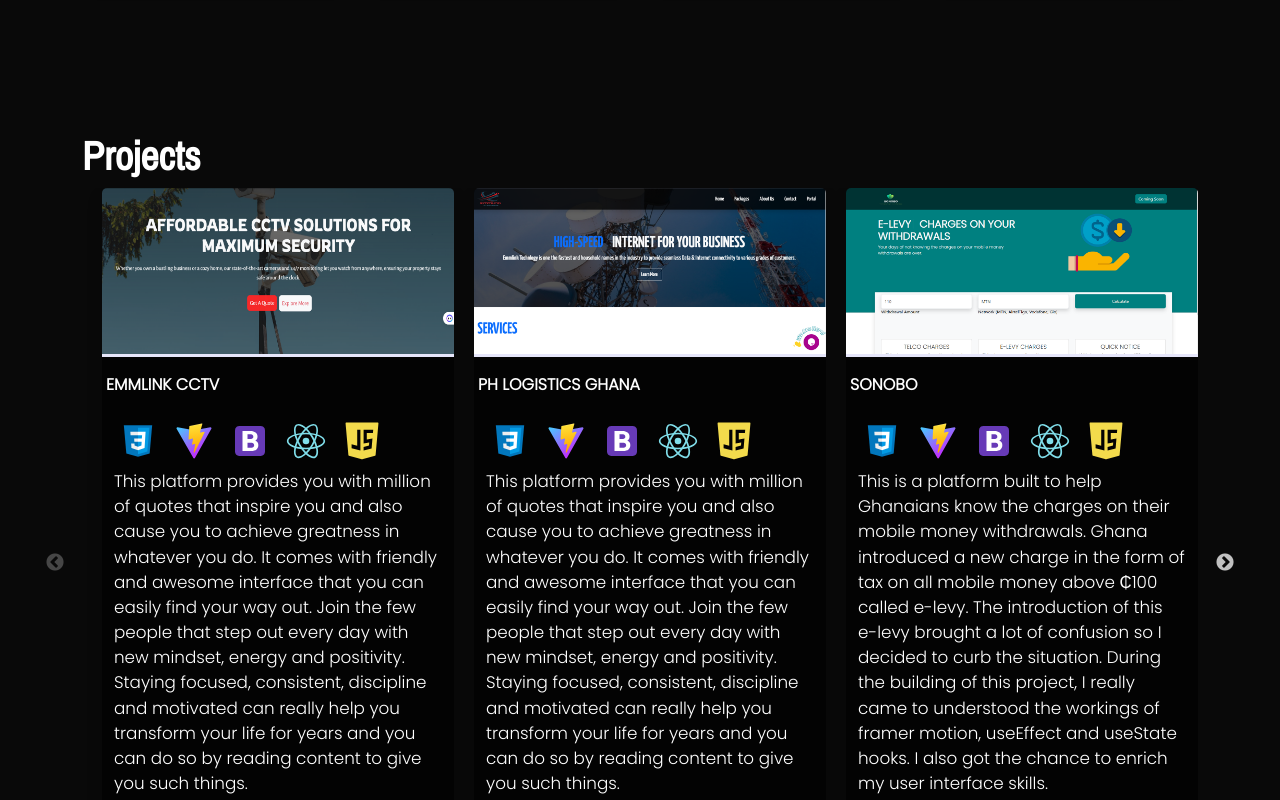
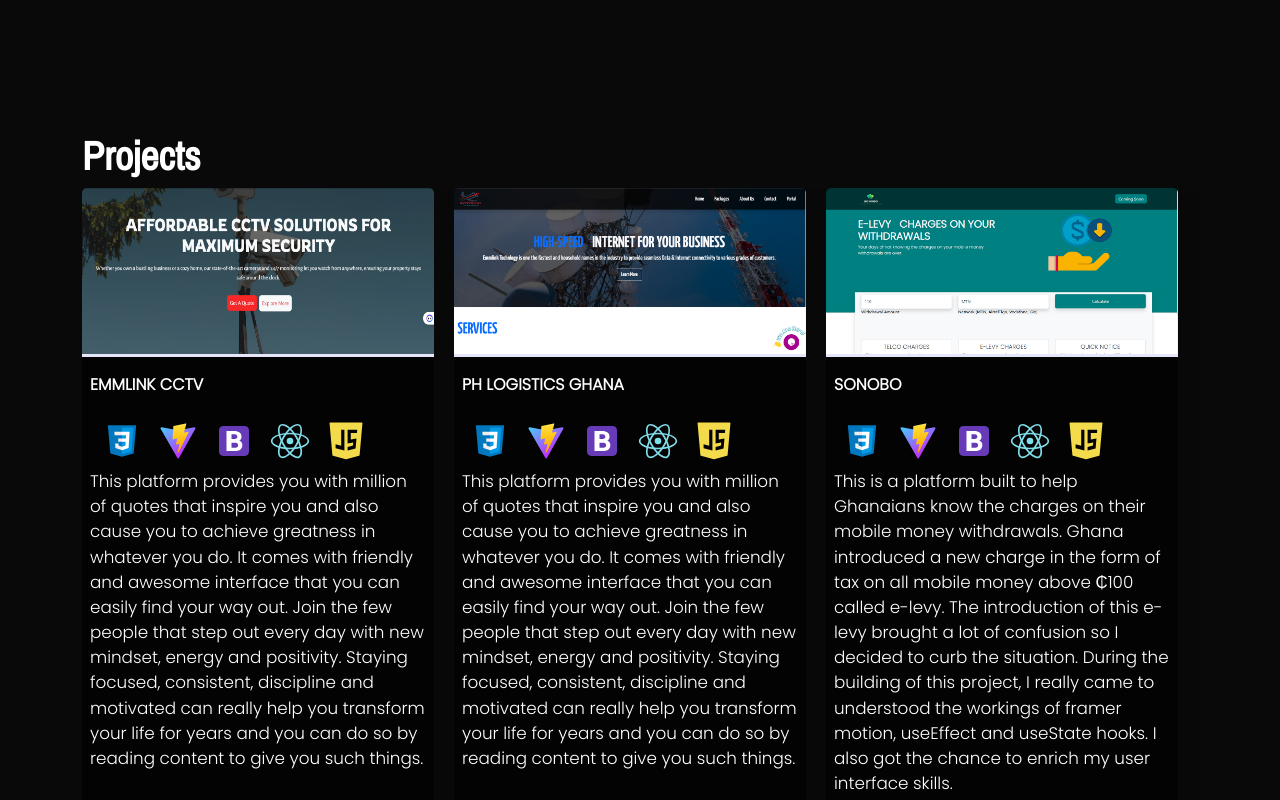
Before and after one commit to quophiBonney/solomonbonney, a Next.js app: page / in a window 1280 px wide. Shown: the part 2240-3040 px from the top of the page. Built offline with nearby package versions, Linux system fonts and the light colour scheme.

Commit message:
adjustment ongoing

```diff
--- a/app/components/emmlinkcctv.jsx
+++ b/app/components/emmlinkcctv.jsx
@@ -14,7 +14,7 @@
     <div className="col-12">
       <div className="card shadow border-0 project-card">
         <Image src={emmlinkcctv} alt="" className="img-fluid card-img-top" />
-        <div className="px-1 mt-3">
+        <div className="px-2 mt-3">
           <p className="h-4 fw-bold text-uppercase">Emmlink CCTV</p>
           <div className="px-1 d-flex">
             <Image
@@ -43,7 +43,7 @@
               className="img-fluid tech-used m-2"
             />
           </div>
-          <p className="p px-2">
+          <p className="p">
             This platform provides you with million of quotes that inspire you
             and also cause you to achieve greatness in whatever you do. It comes
             with friendly and awesome interface that you can easily find your
--- a/app/components/emmlinktech.jsx
+++ b/app/components/emmlinktech.jsx
@@ -14,9 +14,9 @@
     <div className="col-12">
       <div className="card shadow border-0 project-card">
         <Image src={emmlinktech} alt="" className="img-fluid card-img-top" />
-        <div className="px-1 mt-3">
+        <div className="px-2 mt-3">
           <p className="h-4 fw-bold text-uppercase">PH Logistics Ghana</p>
-          <div className="px-1 d-flex">
+          <div className="d-flex">
             <Image
               src={csssvg}
               alt="an svg for css"
@@ -43,7 +43,7 @@
               className="img-fluid tech-used m-2"
             />
           </div>
-          <p className="p px-2">
+          <p className="p">
             This platform provides you with million of quotes that inspire you
             and also cause you to achieve greatness in whatever you do. It comes
             with friendly and awesome interface that you can easily find your
--- a/app/components/myworks.jsx
+++ b/app/components/myworks.jsx
@@ -42,7 +42,11 @@
     ],
   };
   return (
-    <div className="container space-out" id="projects">
+    <div
+      className="container space-out"
+      id="projects"
+      style={{ overflow: "hidden" }}
+    >
       <h2 className="h-2">Projects</h2>
       <div className="row">
         <Slider {...settings}>
--- a/app/components/phlogistics.jsx
+++ b/app/components/phlogistics.jsx
@@ -14,7 +14,7 @@
     <div className="col-12">
       <div className="card shadow border-0 project-card">
         <Image src={phlogistics} alt="" className="img-fluid card-img-top" />
-        <div className="px-1 mt-3">
+        <div className="px-2 mt-3">
           <p className="h-4 fw-bold text-uppercase">PH Logistics Ghana</p>
           <div className="px-1 d-flex">
             <Image
@@ -43,7 +43,7 @@
               className="img-fluid tech-used m-2"
             />
           </div>
-          <p className="p px-2">
+          <p className="p">
             This platform provides you with million of quotes that inspire you
             and also cause you to achieve greatness in whatever you do. It comes
             with friendly and awesome interface that you can easily find your
--- a/app/components/quotegenerator.jsx
+++ b/app/components/quotegenerator.jsx
@@ -14,7 +14,7 @@
     <div className="col-12">
       <div className="card shadow border-0 project-card">
         <Image src={quotepic} alt="" className="img-fluid card-img-top" />
-        <div className="px-1 mt-3">
+        <div className="px-2 mt-3">
           <p className="h-4 fw-bold text-uppercase">Quote Generator</p>
           <div className="px-1 d-flex">
             <Image
@@ -43,7 +43,7 @@
               className="img-fluid tech-used m-2"
             />
           </div>
-          <p className="p px-2">
+          <p className="p">
             This platform provides you with million of quotes that inspire you
             and also cause you to achieve greatness in whatever you do. It comes
             with friendly and awesome interface that you can easily find your
--- a/app/components/sonobocard.jsx
+++ b/app/components/sonobocard.jsx
@@ -14,9 +14,9 @@
     <div className="col-12">
       <div className="card shadow border-0 project-card">
         <Image src={sonobo} alt="" className="img-fluid card-img-top" />
-        <div className="px-1 mt-3">
+        <div className="px-2 mt-3">
           <p className="h-4 fw-bold text-uppercase">SONOBO</p>
-          <div className="px-1 d-flex">
+          <div className="d-flex">
             <Image
               src={csssvg}
               alt="an svg for css"
@@ -43,7 +43,7 @@
               className="img-fluid tech-used m-2"
             />
           </div>
-          <p className="p px-2">
+          <p className="p">
             This is a platform built to help Ghanaians know the charges on their
             mobile money withdrawals. Ghana introduced a new charge in the form
             of tax on all mobile money above &#8373;100 called e-levy. The
--- a/app/components/ytubevideo.jsx
+++ b/app/components/ytubevideo.jsx
@@ -14,9 +14,9 @@
     <div className="col-12">
       <div className="card shadow border-0 project-card">
         <Image src={ytube} alt="" className="img-fluid card-img-top" />
-        <div className="px-1 mt-3">
+        <div className="px-2 mt-3">
           <p className="h-4 fw-bold text-uppercase">Youtube Video Fetcher</p>
-          <div className="px-1 d-flex">
+          <div className="d-flex">
             <Image
               src={csssvg}
               alt="an svg for css"
@@ -43,7 +43,7 @@
               className="img-fluid tech-used m-2"
             />
           </div>
-          <p className="p px-2">
+          <p className="p">
             This platform provides you with million of quotes that inspire you
             and also cause you to achieve greatness in whatever you do. It comes
             with friendly and awesome interface that you can easily find your
--- a/app/globals.css
+++ b/app/globals.css
@@ -130,7 +130,7 @@
 .project-card {
   height: 750px !important;
   background: rgba(0, 0, 0, 0.6) !important;
-  margin-left: 20px;
+  margin-right: 20px;
   color: #fff !important;
 }
 .card-img-top {
```
